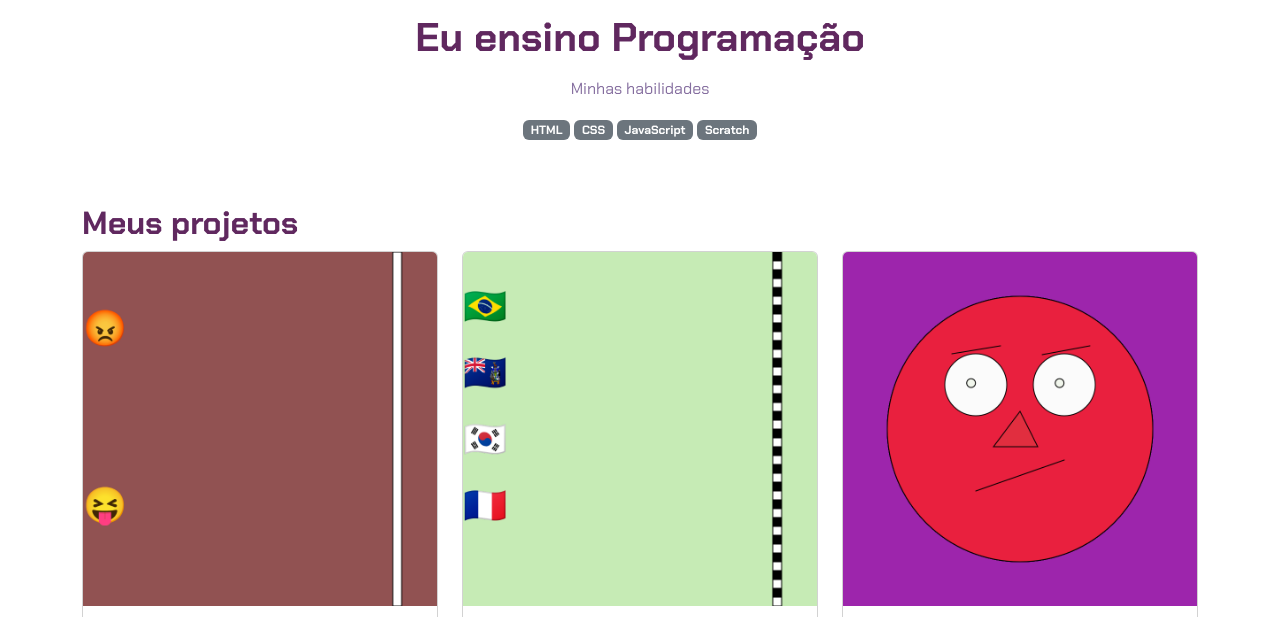
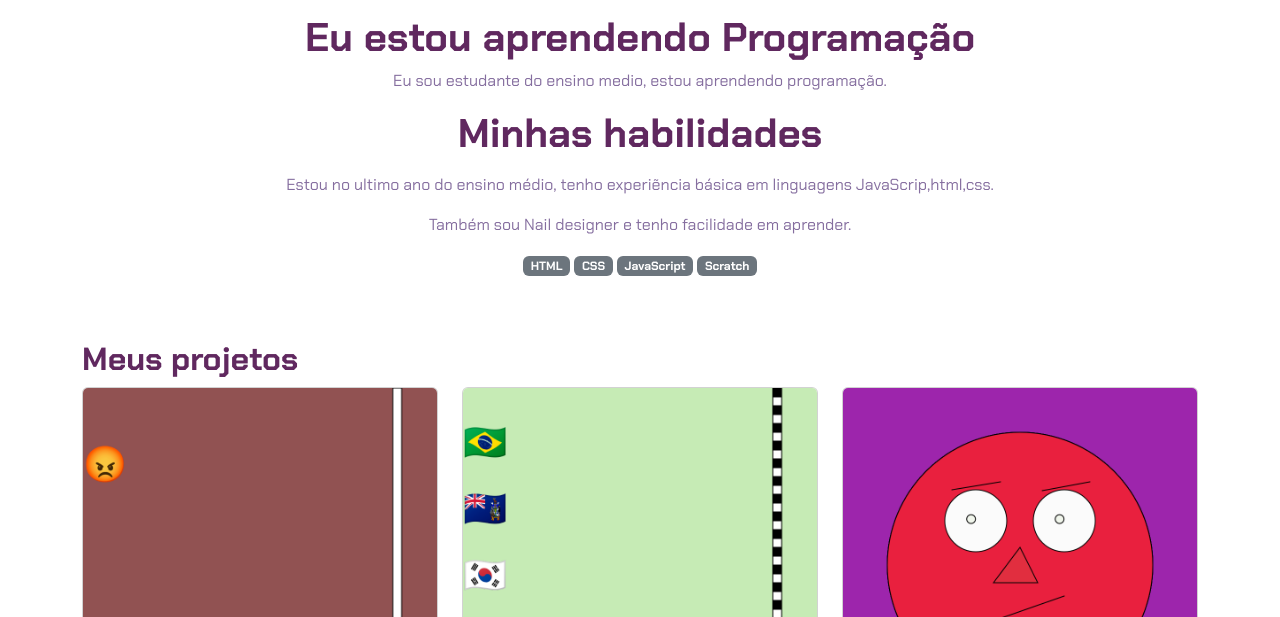
Before and after one commit to kamiknsd/portifolio_, a plain HTML site: page index.html in a window 1280 px wide. Shown: the part 183-800 px from the top of the page. Drawn offline with nearby package versions, Linux system fonts and the light colour scheme.

Commit message:
Update index.html

```diff
--- a/index.html
+++ b/index.html
@@ -15,9 +15,13 @@
         <img src="image copy 3.png" alt="avatar da Fernanda" class="rounded-circle" width="150" height="150"
             srcset="">
         <p class="lead">Eu sou kamila_</p>
-        <h1>Eu ensino Programação</h1>
-        <p eu sou estudante do ensino medio, estou aprendendo programaçao.</p>
-        <p>Minhas habilidades</p>
+        <h1>Eu estou aprendendo Programação</h1>
+        <p>Eu sou estudante do ensino medio, estou aprendendo programação.</p>
+         <h1>Minhas habilidades</h1>
+           </p>Estou no ultimo ano do ensino médio, tenho experiẽncia básica em linguagens JavaScrip,html,css.</p>
+          <p> Também sou Nail designer e tenho facilidade em aprender.
+        </p>
+
         <div>
             <p class="badge bg-secondary">HTML</p>
             <p class="badge bg-secondary">CSS</p>
```
